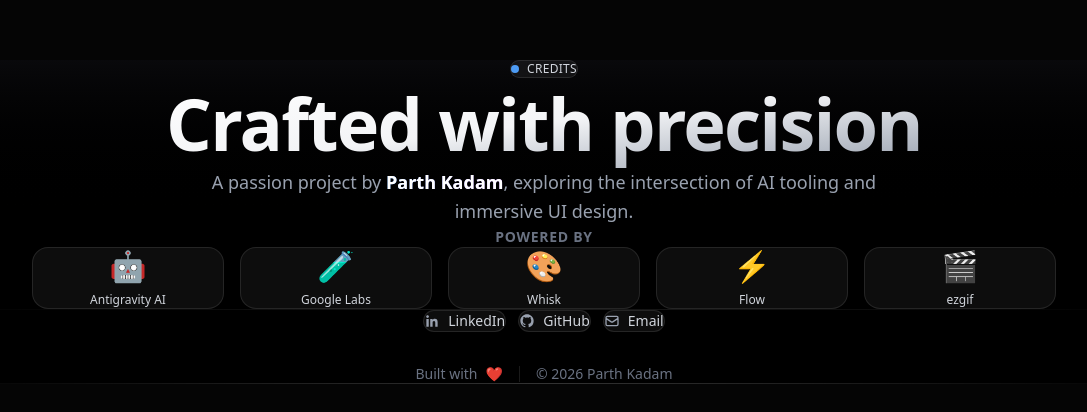
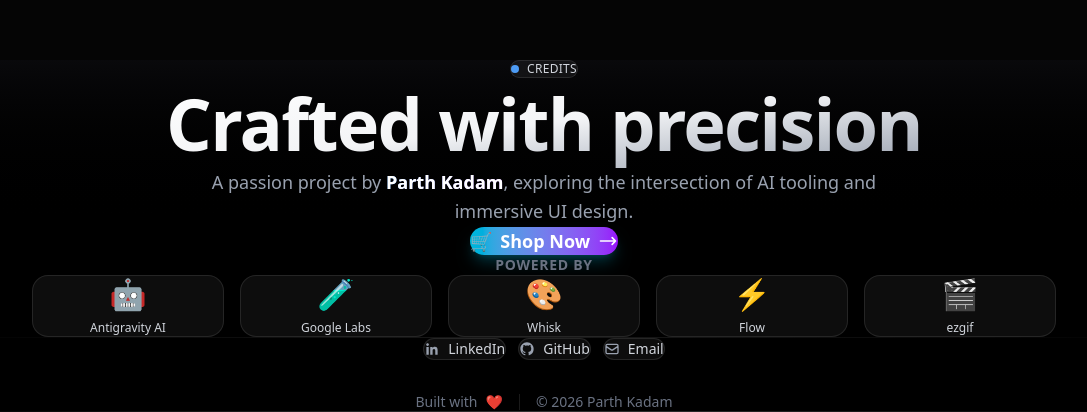
Before and after one commit to parthkk0/AsusTuf15, a Next.js app: page / in a window 1280 px wide. Shown: the part 3140-3552 px from the top of the page, without its empty margins (96-1183 px from the left). Before the commit the page ends 3524 px from the top, so only its background shows below. Built offline with nearby package versions, Linux system fonts and the light colour scheme.

Commit message:
Refactor Footer component with new features

```diff
--- a/app/components/Footer.tsx
+++ b/app/components/Footer.tsx
@@ -58,6 +58,20 @@ export default function Footer() {
                             </span>
                             , exploring the intersection of AI tooling and immersive UI design.
                         </motion.p>
+
+                        <motion.a
+                            variants={fadeUp}
+                            href="https://in.store.asus.com/gaming-laptop-asus-tuf-gaming-a15-fa506ncr-hn075ws.html"
+                            target="_blank"
+                            rel="noopener noreferrer"
+                            className="group inline-flex items-center gap-2 px-8 py-4 bg-gradient-to-r from-cyan-500 to-purple-600 rounded-full text-white font-semibold text-lg shadow-lg shadow-cyan-500/25 hover:shadow-cyan-500/40 hover:scale-105 transition-all duration-300"
+                        >
+                            <span>🛒</span>
+                            <span>Shop Now</span>
+                            <svg className="w-5 h-5 group-hover:translate-x-1 transition-transform" fill="none" stroke="currentColor" viewBox="0 0 24 24">
+                                <path strokeLinecap="round" strokeLinejoin="round" strokeWidth={2} d="M17 8l4 4m0 0l-4 4m4-4H3" />
+                            </svg>
+                        </motion.a>
                     </div>
 
                     {/* Tools Grid */}
```
